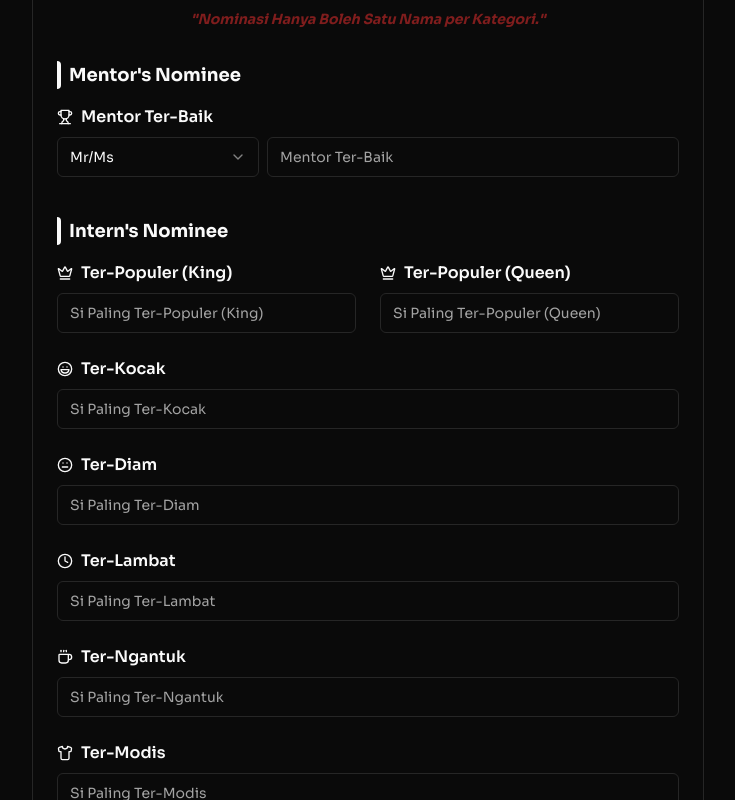
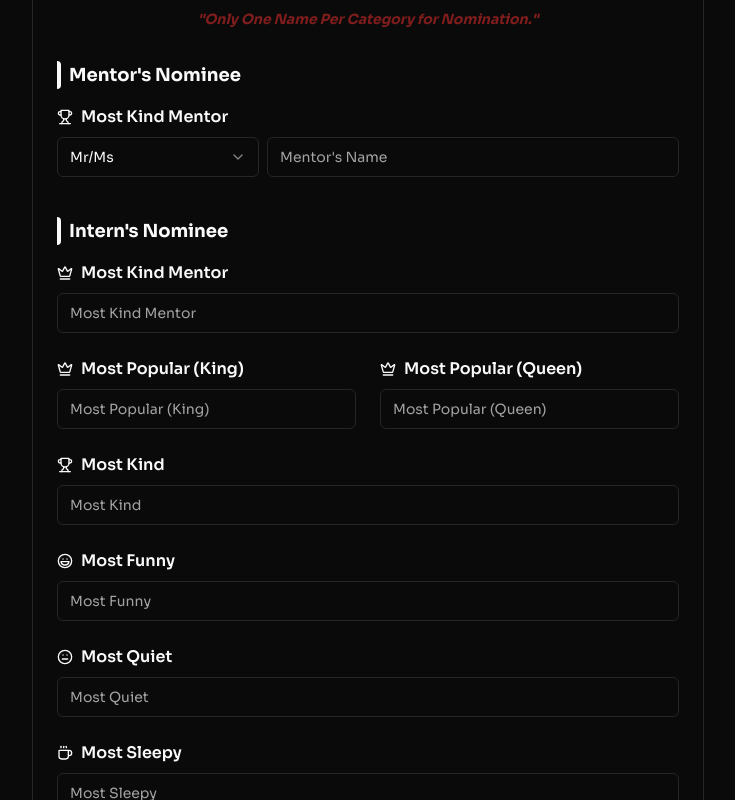
Before and after one commit to adzaky/nominedu, a Next.js app: page / in a window 1280 px wide. Shown: the part 260-1060 px from the top of the page, without its empty margins (272-1007 px from the left). Built offline with nearby package versions, Linux system fonts and the light colour scheme; no server answers; sample sign-in values are in the browser's storage.

Commit message:
feat(NominationForm, NominationResult): update all typography to english and add missing mostkind mentor nomination result

```diff
--- a/src/app/api/nominees/route.js
+++ b/src/app/api/nominees/route.js
@@ -9,12 +9,12 @@ export async function GET() {
     const nominees = await db.collection("nominees").find().toArray();
 
     if (nominees.length === 0) {
-      return NextResponse.json({ message: "Data nominasi tidak ditemukan" });
+      return NextResponse.json({ message: "No nominees found" });
     }
 
     return NextResponse.json(nominees);
   } catch (err) {
-    return NextResponse.json({ message: "Terjadi kesalahan" }, { status: 500 });
+    return NextResponse.json({ message: "Something went wrong" }, { status: 500 });
   } finally {
     client.close();
   }
@@ -33,48 +33,33 @@ export async function POST(req) {
   }
 
   if (Object.keys(data).length === 0) {
-    return NextResponse.json(
-      { message: "Semua kolom kosong. Harap isi setidaknya satu kolom." },
-      { status: 400 }
-    );
+    return NextResponse.json({ message: "All fields are empty. Please fill at least one field." }, { status: 400 });
   }
 
   const { userId } = data;
 
   if (!userId) {
-    return NextResponse.json(
-      { message: "ID Pengguna diperlukan" },
-      { status: 400 }
-    );
+    return NextResponse.json({ message: "User ID is required" }, { status: 400 });
   }
 
   try {
     const existingNominee = await db.collection("nominees").findOne({ userId });
 
     if (existingNominee) {
-      return NextResponse.json(
-        { message: "Pengguna sudah mengirimkan nominasi" },
-        { status: 400 }
-      );
+      return NextResponse.json({ message: "User has already submitted a nomination" }, { status: 400 });
     }
 
     const res = await db.collection("nominees").insertOne(data);
 
     if (!res.insertedId) {
-      return NextResponse.json(
-        { message: "Gagal menyimpan nominasi" },
-        { status: 500 }
-      );
+      return NextResponse.json({ message: "Failed to save nomination" }, { status: 500 });
     }
 
-    return NextResponse.json(
-      { message: "Nominasi berhasil disimpan", nominee: res },
-      { status: 201 }
-    );
+    return NextResponse.json({ message: "Nomination saved successfully", nominee: res }, { status: 201 });
   } catch (err) {
     return NextResponse.json(
       {
-        message: "Terjadi kesalahan",
+        message: "Something went wrong",
         error: err.errorResponse?.errmsg || err.message,
       },
       { status: 500 }
--- a/src/app/api/result/route.js
+++ b/src/app/api/result/route.js
@@ -9,7 +9,7 @@ export async function GET() {
     const nominees = await db.collection("nominees").find().toArray();
 
     if (nominees.length === 0) {
-      return NextResponse.json({ message: "Data nominasi tidak ditemukan" });
+      return NextResponse.json({ message: "No nominees found" });
     }
 
     const categories = [
@@ -48,7 +48,7 @@ export async function GET() {
     return NextResponse.json(top3Results);
   } catch (err) {
     console.error(err);
-    return NextResponse.json({ message: "Terjadi kesalahan" }, { status: 500 });
+    return NextResponse.json({ message: "Something went wrong" }, { status: 500 });
   } finally {
     client.close();
   }
--- a/src/app/page.js
+++ b/src/app/page.js
@@ -13,16 +13,17 @@ import { LoadingButton } from "@/components/ui/loading-button";
 import { Select, SelectContent, SelectItem, SelectTrigger, SelectValue } from "@/components/ui/select";
 import { TitleContainer } from "@/components/ui/title-container";
 import { useSubmitNomination } from "@/hooks/useSubmitNomination";
-import { Trophy, Crown, Laugh, Meh, Clock, Coffee, Shirt } from "lucide-react";
+import { Trophy, Crown, Laugh, Meh, Coffee, Shirt } from "lucide-react";
 
 const categoryLabels = {
-  terpopulerKing: { label: "Ter-Populer (King)", icon: Crown },
-  terpopulerQueen: { label: "Ter-Populer (Queen)", icon: Crown },
-  terkocak: { label: "Ter-Kocak", icon: Laugh },
-  terdiam: { label: "Ter-Diam", icon: Meh },
-  terlambat: { label: "Ter-Lambat", icon: Clock },
-  terngantuk: { label: "Ter-Ngantuk", icon: Coffee },
-  termodis: { label: "Ter-Modis", icon: Shirt },
+  mostkind_mentor: { label: "Most Kind Mentor", icon: Crown },
+  mostpopularKing: { label: "Most Popular (King)", icon: Crown },
+  mostpopularQueen: { label: "Most Popular (Queen)", icon: Crown },
+  mostkind: { label: "Most Kind", icon: Trophy },
+  mostfunny: { label: "Most Funny", icon: Laugh },
+  mostquiet: { label: "Most Quiet", icon: Meh },
+  mostsleepy: { label: "Most Sleepy", icon: Coffee },
+  mostfashionable: { label: "Most Fashionable", icon: Shirt },
 };
 
 export default function NominationForm() {
@@ -41,14 +42,14 @@ export default function NominationForm() {
   const form = useForm({
     defaultValues: {
       prefix_mentor: "",
-      mentor_terbaik: "",
-      terpopulerKing: "",
-      terpopulerQueen: "",
-      terkocak: "",
-      terdiam: "",
-      terlambat: "",
-      terngantuk: "",
-      termodis: "",
+      mostkind_mentor: "",
+      mostpopularKing: "",
+      mostpopularQueen: "",
+      mostfunny: "",
+      mostquiet: "",
+      mostlate: "",
+      mostsleepy: "",
+      mostfashionable: "",
     },
   });
 
@@ -66,11 +67,11 @@ export default function NominationForm() {
     <main className="flex min-h-screen flex-col items-center justify-center gap-4 p-8">
       <Card className="mx-auto w-full max-w-2xl rounded-2xl">
         <CardHeader>
-          <CardTitle className="text-center text-2xl font-black">Nominasi Ter-Ter Intern MSIB 7</CardTitle>
+          <CardTitle className="text-center text-2xl font-black">Nomination Intern MSIB 7</CardTitle>
           <Image src="/educourse.png" alt="Educourse Logo" width={200} height={200} className="mx-auto grayscale" />
         </CardHeader>
         <p className="mb-8 text-center text-sm font-bold italic text-destructive">
-          &quot;Nominasi Hanya Boleh Satu Nama per Kategori.&quot;
+          &quot;Only One Name Per Category for Nomination.&quot;
         </p>
         <Form {...form}>
           <form onSubmit={form.handleSubmit(onSubmit)}>
@@ -83,13 +84,13 @@ export default function NominationForm() {
                       control={form.control}
                       name="prefix_mentor"
                       rules={{
-                        required: "Tidak boleh kosong.",
+                        required: "Please fill in the mentor prefix.",
                       }}
                       render={({ field }) => (
                         <FormItem>
                           <FormLabel className="flex items-center gap-2 text-sm font-semibold lg:text-base">
                             <Trophy className="size-4" />
-                            Mentor Ter-Baik
+                            Most Kind Mentor
                           </FormLabel>
                           <Select onValueChange={field.onChange} defaultValue={field.value}>
                             <FormControl>
@@ -110,14 +111,14 @@ export default function NominationForm() {
                   <div className="col-span-3 lg:col-span-2">
                     <FormField
                       control={form.control}
-                      name="mentor_terbaik"
+                      name="mostkind_mentor"
                       rules={{
-                        required: "Tidak boleh kosong.",
+                        required: "Please fill in the nomination.",
                       }}
                       render={({ field }) => (
                         <FormItem>
                           <FormControl>
-                            <Input id="mentor_terbaik" placeholder="Mentor Ter-Baik" {...field} />
+                            <Input id="mostkind_mentor" placeholder="Mentor's Name" {...field} />
                           </FormControl>
                           <FormMessage />
                         </FormItem>
@@ -134,7 +135,7 @@ export default function NominationForm() {
                     <div
                       key={category}
                       className={
-                        category === "terpopulerKing" || category === "terpopulerQueen"
+                        category === "mostpopularKing" || category === "mostpopularQueen"
                           ? "col-span-2 lg:col-span-1"
                           : "col-span-2"
                       }
@@ -143,7 +144,7 @@ export default function NominationForm() {
                         control={form.control}
                         name={category}
                         rules={{
-                          required: "Tidak boleh kosong.",
+                          required: "Please fill in the nomination.",
                         }}
                         render={({ field }) => (
                           <FormItem>
@@ -152,7 +153,7 @@ export default function NominationForm() {
                               {label}
                             </FormLabel>
                             <FormControl>
-                              <Input id={category} placeholder={`Si Paling ${label}`} {...field} />
+                              <Input id={category} placeholder={label} {...field} />
                             </FormControl>
                             <FormMessage />
                           </FormItem>
@@ -166,7 +167,7 @@ export default function NominationForm() {
             <CardFooter>
               {!submitted && (
                 <LoadingButton type="submit" loading={loading} className="w-full">
-                  Kirim Nominasi
+                  Send Nomination
                 </LoadingButton>
               )}
             </CardFooter>
--- a/src/app/result/page.js
+++ b/src/app/result/page.js
@@ -7,7 +7,6 @@ import { useUser } from "@clerk/nextjs";
 import { Meh } from "lucide-react";
 import { Coffee } from "lucide-react";
 import { Shirt } from "lucide-react";
-import { Clock } from "lucide-react";
 import { Laugh } from "lucide-react";
 import { Crown } from "lucide-react";
 import { Trophy } from "lucide-react";
@@ -16,13 +15,13 @@ import { redirect } from "next/navigation";
 import { useEffect, useState } from "react";
 
 const categoryLabels = {
-  terpopulerKing: { label: "Ter-Populer (King)", icon: Crown },
-  terpopulerQueen: { label: "Ter-Populer (Queen)", icon: Crown },
-  terkocak: { label: "Ter-Kocak", icon: Laugh },
-  terdiam: { label: "Ter-Diam", icon: Meh },
-  terlambat: { label: "Ter-Lambat", icon: Clock },
-  terngantuk: { label: "Ter-Ngantuk", icon: Coffee },
-  termodis: { label: "Ter-Modis", icon: Shirt },
+  mostpopularKing: { label: "Most Popular (King)", icon: Crown },
+  mostpopularQueen: { label: "Most Popular (Queen)", icon: Crown },
+  mostkind: { label: "Most Kind", icon: Trophy },
+  mostfunny: { label: "Most Funny", icon: Laugh },
+  mostquiet: { label: "Most Quiet", icon: Meh },
+  mostsleepy: { label: "Most Sleepy", icon: Coffee },
+  mostfashionable: { label: "Most Fashionable", icon: Shirt },
 };
 
 const NominationResult = () => {
@@ -31,7 +30,7 @@ const NominationResult = () => {
   const [isLoading, setIsLoading] = useState(false);
 
   useEffect(() => {
-    if (isLoaded && (!user || user.publicMetadata.role !== ("admin"))) {
+    if (isLoaded && (!user || user.publicMetadata.role !== "admin")) {
       redirect("/");
     }
   }, [isLoaded, user]);
@@ -44,8 +43,8 @@ const NominationResult = () => {
         setTopNominees(res.data);
       } catch (err) {
         toast({
-          title: "Nominasi Gagal",
-          description: `Terjadi kesalahan saat mengirim nominasi. Kode Error: ${err?.status || "N/A"}`,
+          title: "Failed to Get Top Nominees",
+          description: `An error occurred while getting top nominees. Error Code: ${err?.status || "N/A"}`,
           variant: "destructive",
         });
       } finally {
@@ -83,10 +82,31 @@ const NominationResult = () => {
         />
       </header>
       <div className="grid w-full items-center gap-4 lg:max-w-screen-lg lg:grid-cols-2 lg:gap-2">
+        <Card className="col-span-2 mb-8 space-y-4 lg:h-96">
+          <CardHeader className="flex items-center gap-4 lg:flex-row">
+            <Trophy />
+            <h2 className="font-bold lg:text-2xl">Most Kind Mentor</h2>
+          </CardHeader>
+          <CardContent className="space-y-6 lg:space-y-10">
+            {topNominees["mostkind_mentor"]?.map((nominee, index) => (
+              <div key={index} className="flex items-center gap-4">
+                <div className="flex flex-col gap-2">
+                  <span>{nominee.name}</span>
+                  <span>{nominee.count} Votes</span>
+                </div>
+                {index === 0 && (
+                  <div className="ml-auto size-12 rounded-xl border bg-destructive p-2">
+                    <Trophy className="size-full" />
+                  </div>
+                )}
+              </div>
+            ))}
+          </CardContent>
+        </Card>
         {Object.entries(categoryLabels).map(([category, { label, icon: Icon }], index) => (
           <Card
             key={category}
-            className={`${index === Object.entries(categoryLabels).length - 1 ? "lg:col-span-2" : ""} space-y-4 lg:h-96`}
+            className={`${category === "mostkind" ? "lg:col-span-2" : ""} space-y-4 lg:h-96`}
           >
             <CardHeader className="flex items-center gap-4 lg:flex-row">
               <Icon />
--- a/src/hooks/useSubmitNomination.js
+++ b/src/hooks/useSubmitNomination.js
@@ -42,13 +42,13 @@ export function useSubmitNomination() {
 
       setSubmitted(true);
       toast({
-        title: "Nominasi Berhasil",
-        description: `Terima kasih atas nominasi Anda!`,
+        title: "Saving Nomination Successfully",
+        description: "Thank you for your participation.",
       });
     } catch (err) {
       toast({
-        title: "Nominasi Gagal",
-        description: `Terjadi kesalahan saat mengirim nominasi. Kode Error: ${err?.status || "N/A"}`,
+        title: "Saving Nomination Failed",
+        description: "Something went wrong. Contact the IT team",
         variant: "destructive",
       });
     } finally {
```
